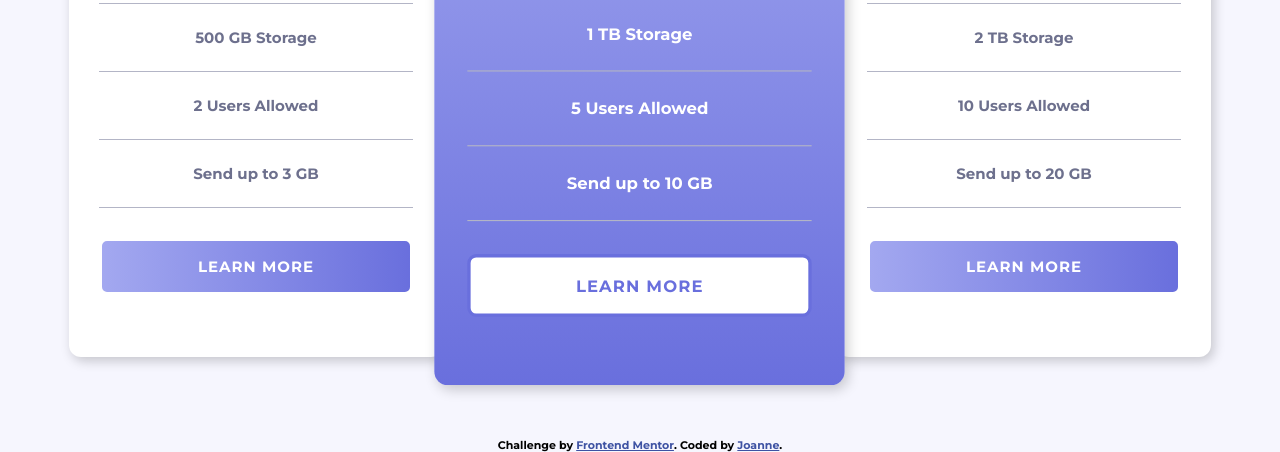
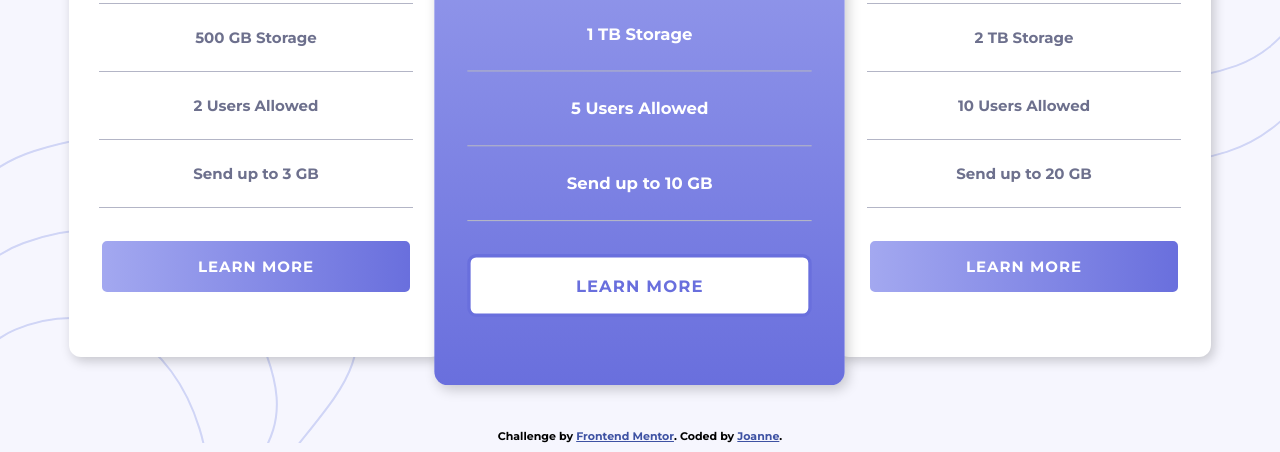
Before and after one commit to josno/pricing-component-with-toggle, a plain HTML site: page index.html in a window 1280 px wide. Shown: the part 461-913 px from the top of the page. Drawn offline with nearby package versions, Linux system fonts and the light colour scheme.

Commit message:
Update background

```diff
--- a/index.html
+++ b/index.html
@@ -18,7 +18,7 @@
       width: 100%;
       text-align: center;
       position: absolute;
-      bottom: -1%;
+      bottom: 0%;
     }
 
     .attribution a {
--- a/styles.css
+++ b/styles.css
@@ -19,12 +19,10 @@ body {
 
 body {
 	background-image: url("./images/bg-top.svg");
+	background-position-y: -2rem;
+	background-position-x: 12rem;
 	background-repeat: no-repeat;
-	background-position: top right;
 	background-color: hsl(240, 78%, 98%);
-	background-size: 11rem;
-	background-position-x: 145%;
-	background-position-y: -5%;
 	display: flex;
 	flex-direction: column;
 	align-items: center;
@@ -190,6 +188,15 @@ li {
 	border: 3px solid white;
 }
 
+@media (min-width: 768px) {
+	body {
+		background-size: 28%;
+		background-image: url(./images/bg-top.svg), url(./images/bg-bottom.svg);
+		background-repeat: no-repeat, no-repeat;
+		background-position: top right, bottom left;
+	}
+}
+
 @media (min-width: 1200px) {
 	main div {
 		flex-direction: row;
```
